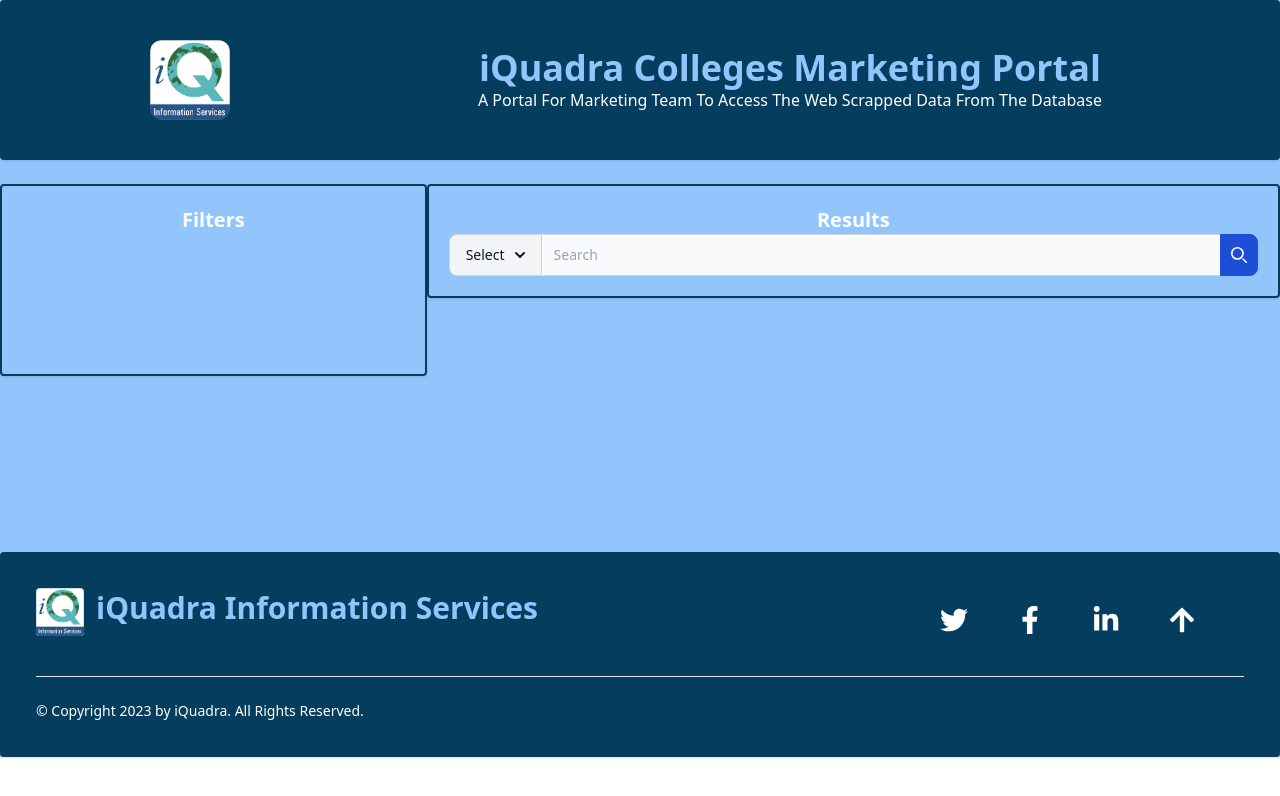
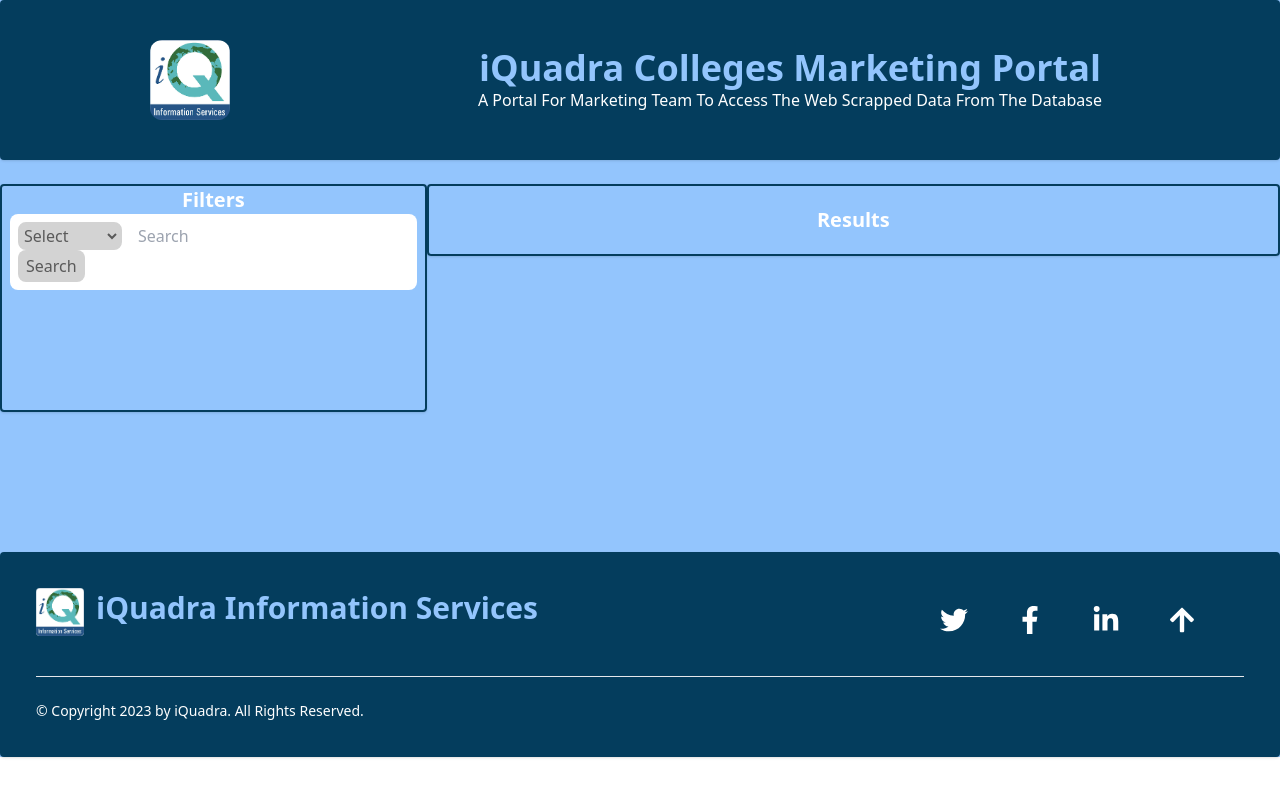
Before and after one commit to thompsontr18/iQuadra-React-App, a React (Create React App) app: page / in a window 1280 px wide. Shown: the top 796 px of the page. Built offline with nearby package versions, Linux system fonts and the light colour scheme.

Commit message:
bug testing

```diff
--- a/src/components/Home/Home.js
+++ b/src/components/Home/Home.js
@@ -5,54 +5,38 @@
         <div>
             <br></br>
             <div className="row float-left w-full">
-                <div className="leftColumn float-left w-4/12 border-2 border-[#043d5d] rounded shadow p-5">
+                <div className="leftColumn float-left w-4/12 border-2 border-[#043d5d] rounded shadow px-2">
                     <h1 className="font-sans text-white font-bold text-center text-xl">Filters</h1>
+                    <div className="firstForm">
 
-                    <div className="firstForm">
+                        <div>
+                            <div class="container rounded-lg">
+                                <form>
+                                    <div class="sm:flex items-center bg-white rounded-lg overflow-hidden px-2 py-1">
+                                        <div class="py-1">
+                                            <select id="options" class="text-[#5A5A5A] outline-none border-2 border-[#D3D3D3] bg-[#D3D3D3] rounded-lg mr-4">
+                                                <option value="Select" disabled selected >Select</option>
+                                                <option value="Colleges">Colleges</option>
+                                                <option value="Majors">Majors</option>
+                                                <option value="Courses">Courses</option>
+                                                <option value="Professors">Professors</option>
+                                            </select>
+                                            <input class="text-base text-[#043d5d] outline-none  mr-6" type="text" placeholder="Search" />
+                                            <button class="border-[#D3D3D3] bg-[#D3D3D3] text-[#5A5A5A] text-base rounded-lg px-2 py-1">Search</button>
+                                        </div>
+                                    </div>
+                                </form>
+                            </div>
+                        </div>
+
                     <br></br><br></br><br></br><br></br><br></br>
-
                     </div>
                 </div>
 
 
+
                 <div className="rightColumn float-right w-8/12 border-2 border-[#043d5d] rounded shadow p-5">
                     <h1 className="font-sans text-white font-bold text-center text-xl">Results</h1>
-
-                    <form>
-                        <div class="flex">
-                            <label for="search-dropdown" class="mb-2 text-sm font-medium text-gray-900 sr-only"></label>
-                            <button id="dropdown-button" data-dropdown-toggle="dropdown" class="flex-shrink-0 z-10 inline-flex items-center py-2.5 px-4 text-sm font-medium text-center text-gray-900 bg-gray-100 border border-gray-300 rounded-l-lg hover:bg-gray-200 focus:ring-4 focus:outline-none focus:ring-gray-100" type="button">Select <svg class="w-2.5 h-2.5 ml-2.5" aria-hidden="true" xmlns="http://www.w3.org/2000/svg" fill="none" viewBox="0 0 10 6">
-                            <path stroke="currentColor" stroke-linecap="round" stroke-linejoin="round" stroke-width="2" d="m1 1 4 4 4-4"/>
-                            </svg></button>
-                            <div id="dropdown" class="z-10 hidden bg-white divide-y divide-gray-100 rounded-lg shadow w-44">
-                                <ul class="py-2 text-sm text-gray-700 dark:text-gray-200" aria-labelledby="dropdown-button">
-                                <li>
-                                    <button type="button" class="inline-flex w-full px-4 py-2 hover:bg-gray-100">Colleges</button>
-                                </li>
-                                <li>
-                                    <button type="button" class="inline-flex w-full px-4 py-2 hover:bg-gray-100">Majors</button>
-                                </li>
-                                <li>
-                                    <button type="button" class="inline-flex w-full px-4 py-2 hover:bg-gray-100">Courses</button>
-                                </li>
-                                <li>
-                                    <button type="button" class="inline-flex w-full px-4 py-2 hover:bg-gray-100">Professors</button>
-                                </li>
-                                </ul>
-                            </div>
-                            <div class="relative w-full">
-                                <input type="search" id="search-dropdown" class="block p-2.5 w-full z-20 text-sm text-gray-900 bg-gray-50 rounded-r-lg border-l-gray-50 border-l-2 border border-gray-300 focus:ring-blue-500 focus:border-blue-500" placeholder="Search" required></input>
-                                <button type="submit" class="absolute top-0 right-0 p-2.5 text-sm font-medium h-full text-white bg-blue-700 rounded-r-lg border border-blue-700 hover:bg-blue-800 focus:ring-4 focus:outline-none focus:ring-blue-300">
-                                    <svg class="w-4 h-4" aria-hidden="true" xmlns="http://www.w3.org/2000/svg" fill="none" viewBox="0 0 20 20">
-                                        <path stroke="currentColor" stroke-linecap="round" stroke-linejoin="round" stroke-width="2" d="m19 19-4-4m0-7A7 7 0 1 1 1 8a7 7 0 0 1 14 0Z"/>
-                                    </svg>
-                                    <span class="sr-only">Search</span>
-                                </button>
-                            </div>
-                        </div>
-                    </form>
-
-
                 </div>
             </div>
         </div>
```
